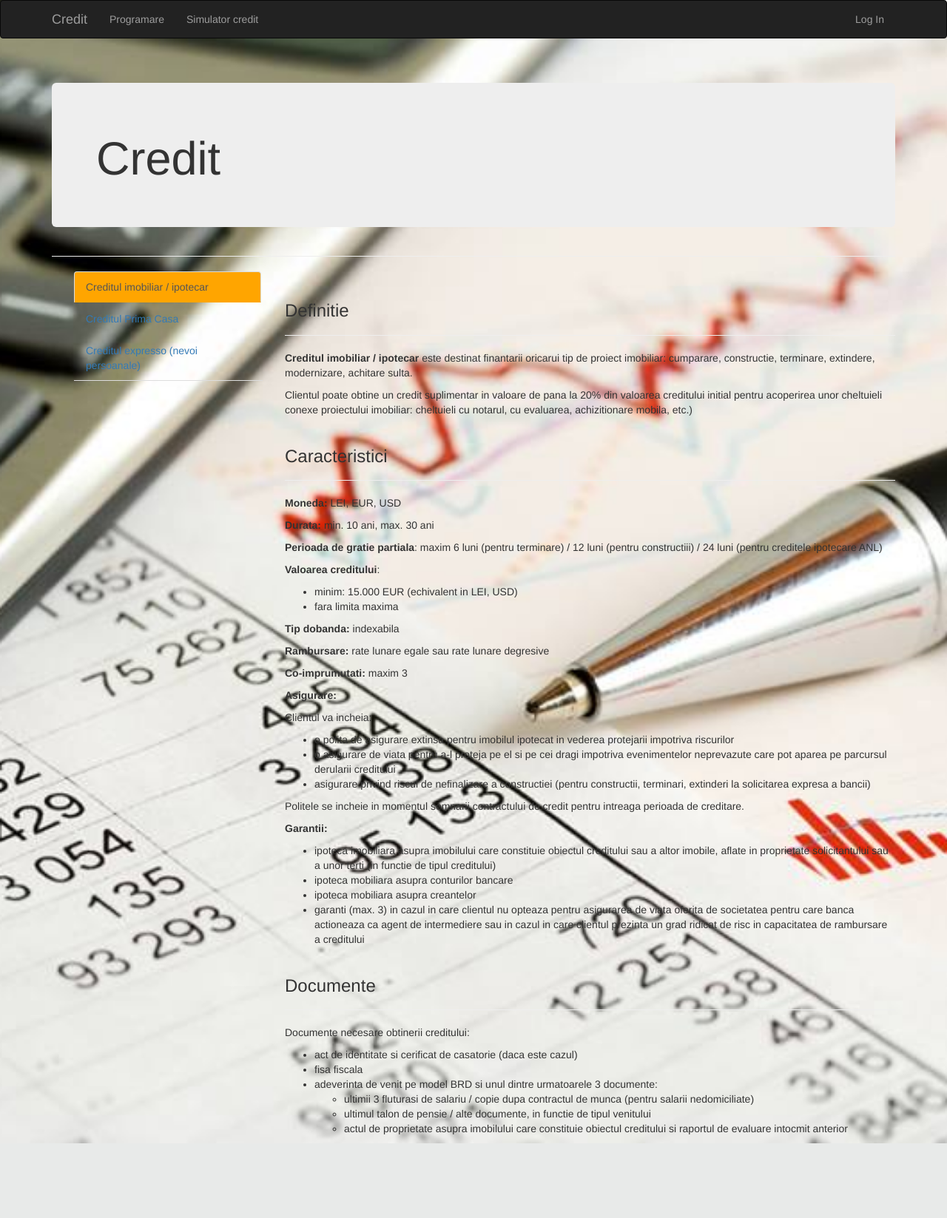
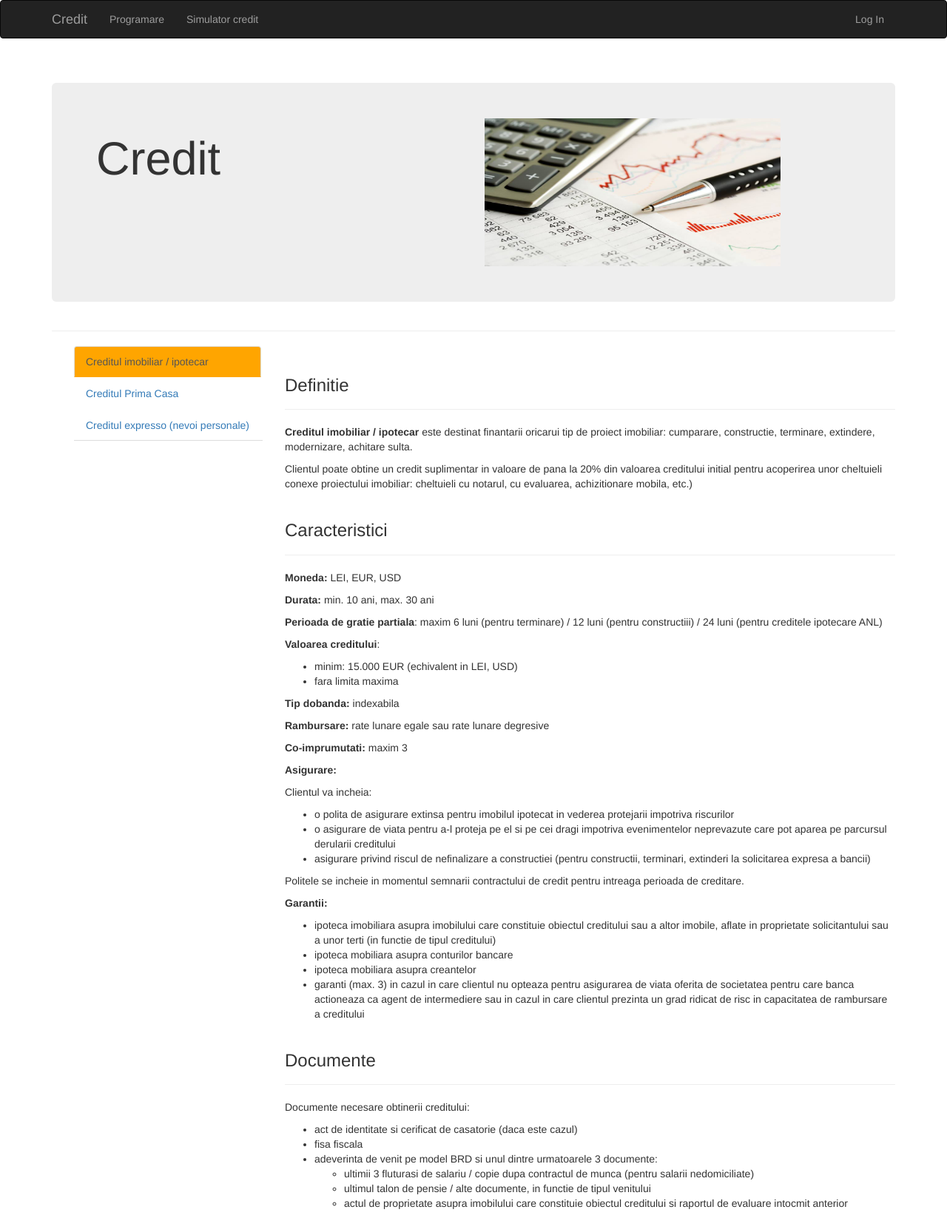
Before and after one commit to gmuj/credit-project, a Flask app: page / in a window 1280 px wide. Shown: the whole page at 74% size. Before the commit the page ends 1546 px from the top, so only its background shows below. Run offline with Flask 2, Linux system fonts and the light colour scheme; some libraries are stand-ins or nearby versions.

Commit message:
Removed background image style

```diff
--- a/app/static/styles.css
+++ b/app/static/styles.css
@@ -18,7 +18,7 @@
     color: aqua;
 }
 
-body {
-  background: url('images/base.jpg') no-repeat center center;
-  background-size:cover;
-}
+/*body {*/
+  /*background: url('images/base.jpg') no-repeat center center;*/
+  /*background-size:cover;*/
+/*}*/
--- a/app/templates/index.html
+++ b/app/templates/index.html
@@ -13,8 +13,11 @@
     <div class="page-header">
         <div class="jumbotron">
             <div class="row">
-                <div class="col-md-8">
+                <div class="col-md-6">
                     <h1>Credit</h1>
+                </div>
+                <div class="col-md-6">
+                    <img width=400 height=200 src="{{ url_for('static', filename='images/base.jpg') }}">
                 </div>
             </div>
         </div>
@@ -24,7 +27,7 @@
             <ul class="nav nav-tabs nav-stacked tabs-left">
                 <li class="active"><a data-toggle="tab" href="#credit1">Creditul imobiliar / ipotecar</a></li>
                 <li><a data-toggle="tab" href="#credit2">Creditul Prima Casa</a></li>
-                <li><a data-toggle="tab" href="#credit3">Creditul expresso (nevoi persoanale)</a></li>
+                <li><a data-toggle="tab" href="#credit3">Creditul expresso (nevoi personale)</a></li>
             </ul>
         </div>
         <div class="col-xs-9">
```
